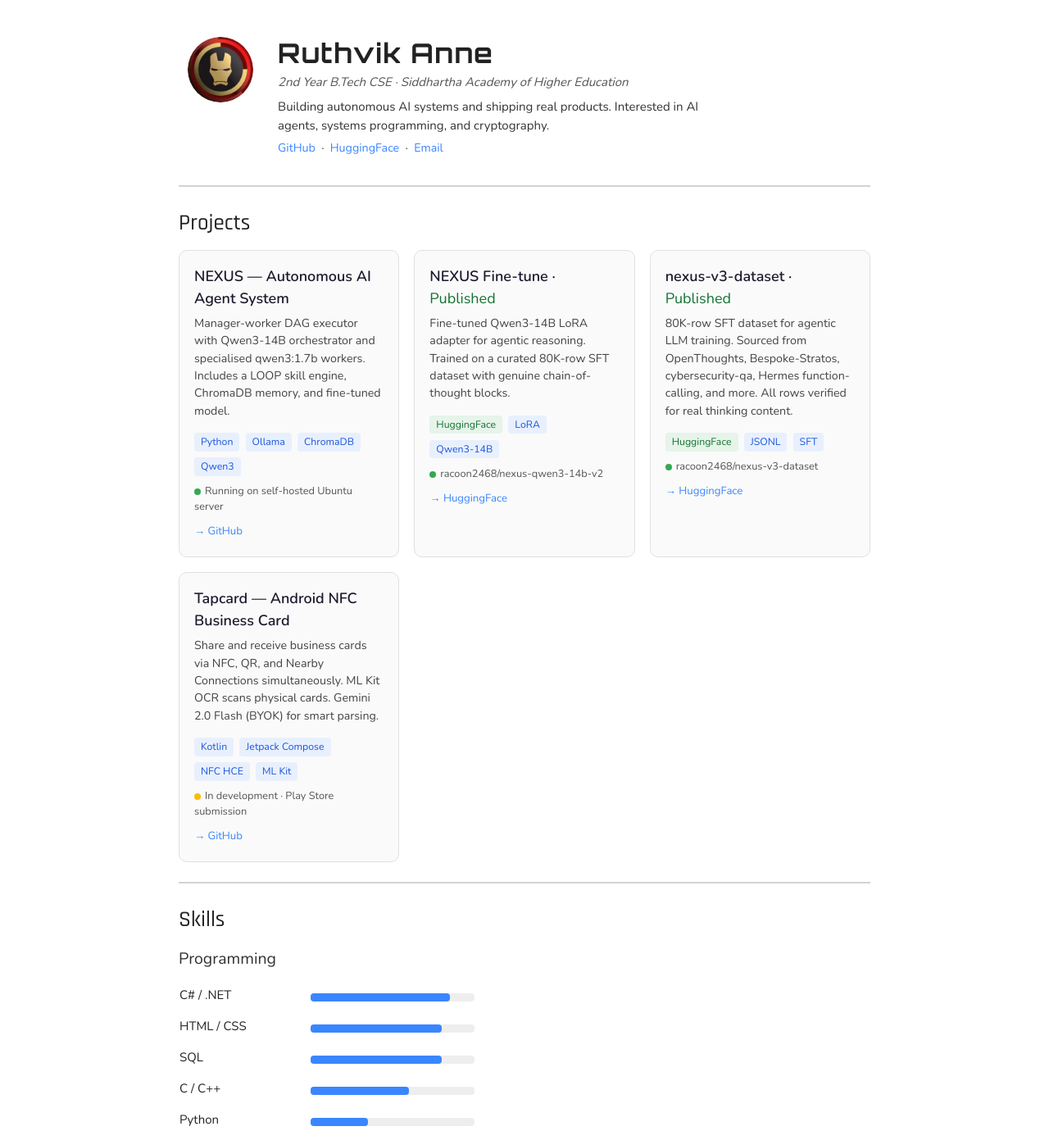
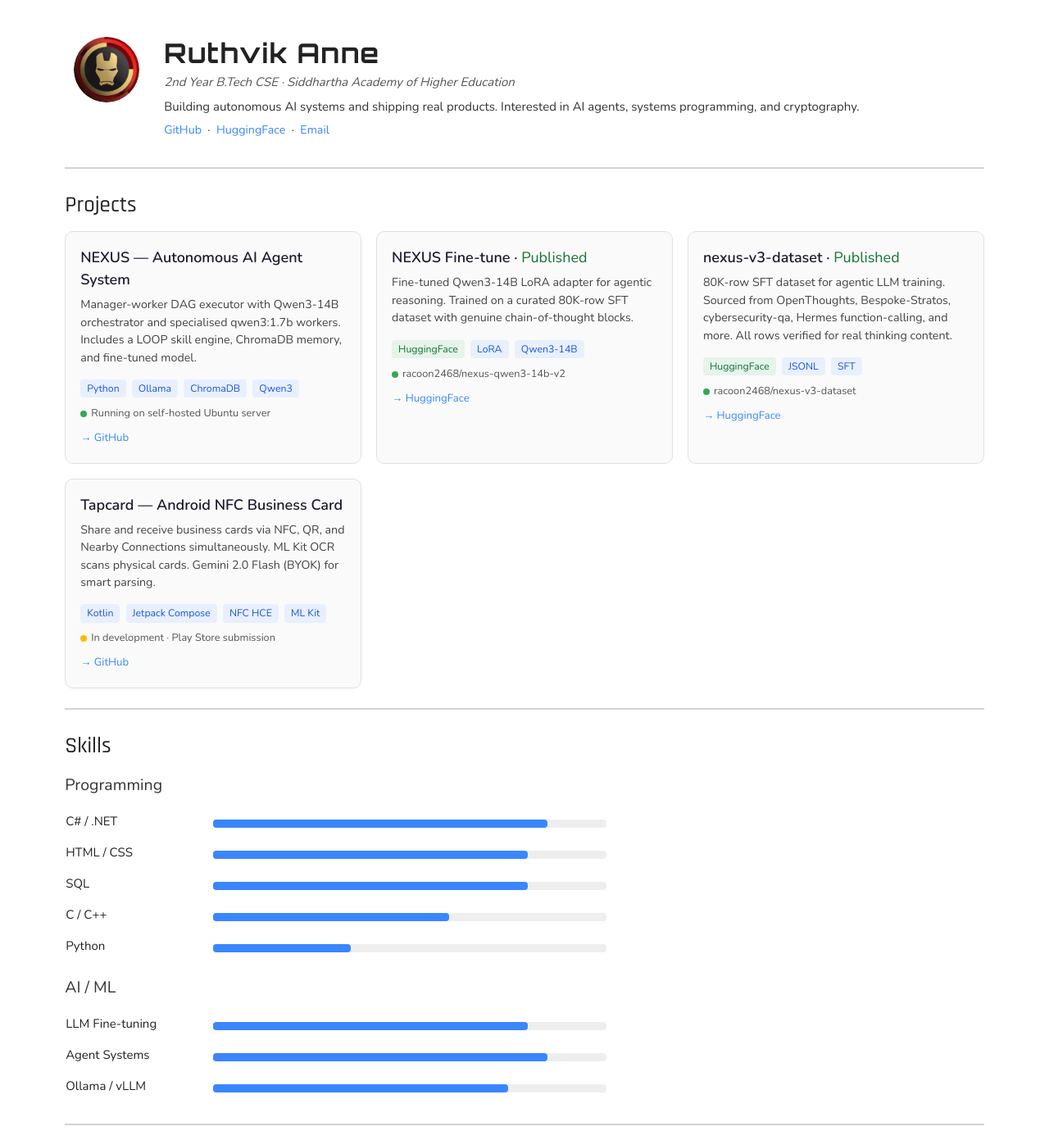
Before and after one commit to Ruthvik-Anne/Personal_Site, a plain HTML site: page index.html in a window 1280 px wide. Shown: the top 1391 px of the page at 82% size. Drawn offline with nearby package versions, Linux system fonts and the light colour scheme; a web font is replaced by a local one.

Commit message:
Refactor CSS styles and improve formatting

```diff
--- a/style.css
+++ b/style.css
@@ -18,7 +18,7 @@
 body {
   font-family: 'Dongle', 'Nunito';
   font-size: clamp(16px, 2vw, 20px);
-  max-width: 900px;
+  width: min(92vw, 1200px);
   margin: 10px auto;
   padding: clamp(10px, 3vw, 24px) clamp(12px, 4vw, 28px);
   color: #222;
@@ -50,7 +50,7 @@
 }
 
 /* ── Header ───────────────────────────────────── */
-.header-table        { width: 100%; max-width: 680px; }
+.header-table        { width: 100%; }
 .header-avatar-td    { width: clamp(70px, 10vw, 100px); vertical-align: top; }
 
 .profile-img {
@@ -100,7 +100,7 @@
 /* ── Project cards ────────────────────────────── */
 .projects-grid {
   display: grid;
-  grid-template-columns: repeat(auto-fit, minmax(260px, 1fr));
+  grid-template-columns: repeat(auto-fit, minmax(300px, 1fr));
   gap: clamp(10px, 2vw, 18px);
 }
 
@@ -187,7 +187,7 @@
 .skills-table { border-spacing: 0 6px; }
 .skills-table td:first-child {
   font-family: 'Dongle', 'Nunito';
-  width: clamp(110px, 18vw, 160px);
+  width: clamp(130px, 15vw, 180px);
   font-size: clamp(0.85rem, 1.6vw, 1rem);
   padding-right: 10px;
 }
@@ -196,7 +196,7 @@
   background: #eee;
   border-radius: 4px;
   height: 10px;
-  width: clamp(120px, 25vw, 200px);
+  width: clamp(200px, 40vw, 480px);
   display: inline-block;
   vertical-align: middle;
 }
```
